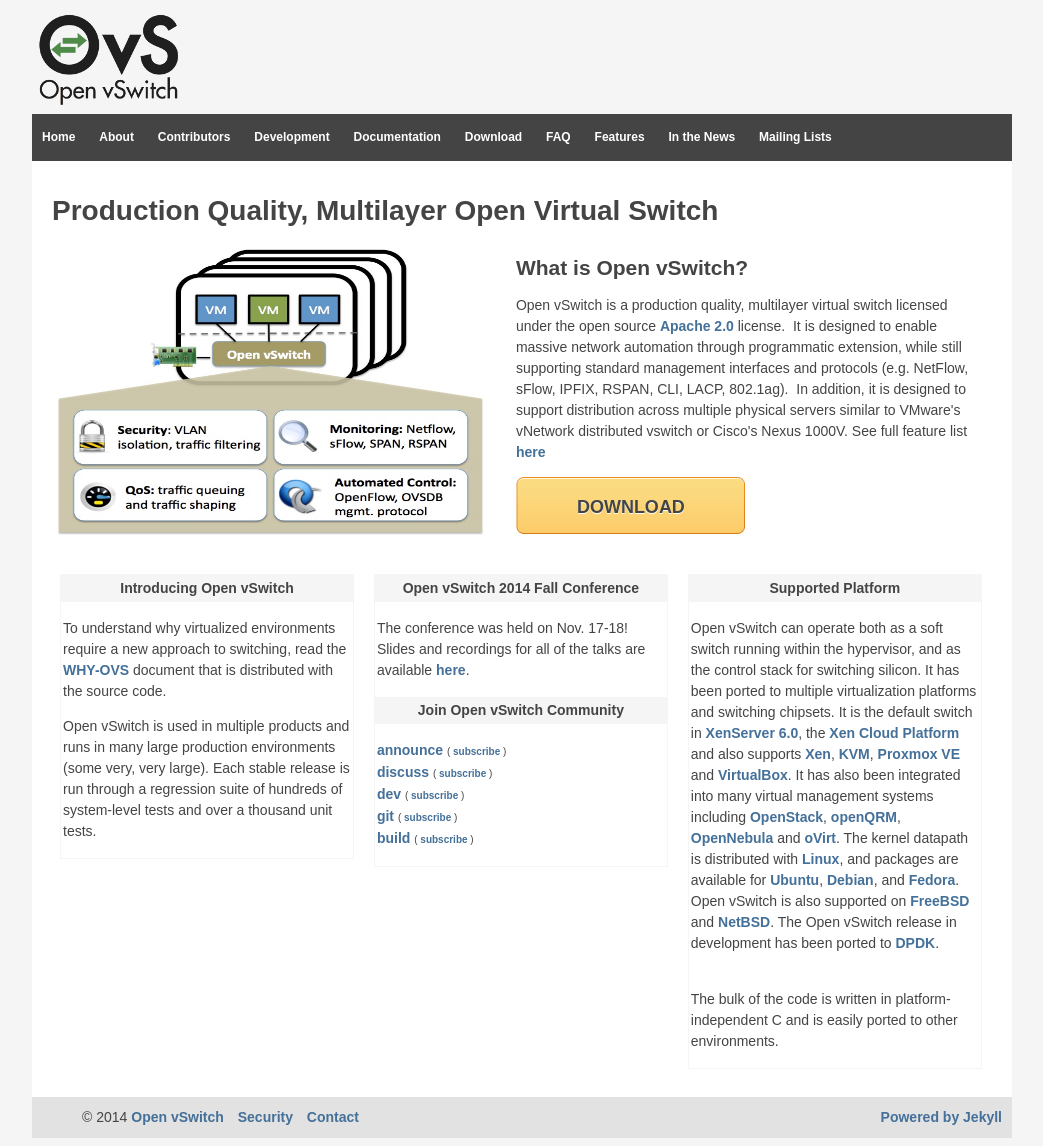
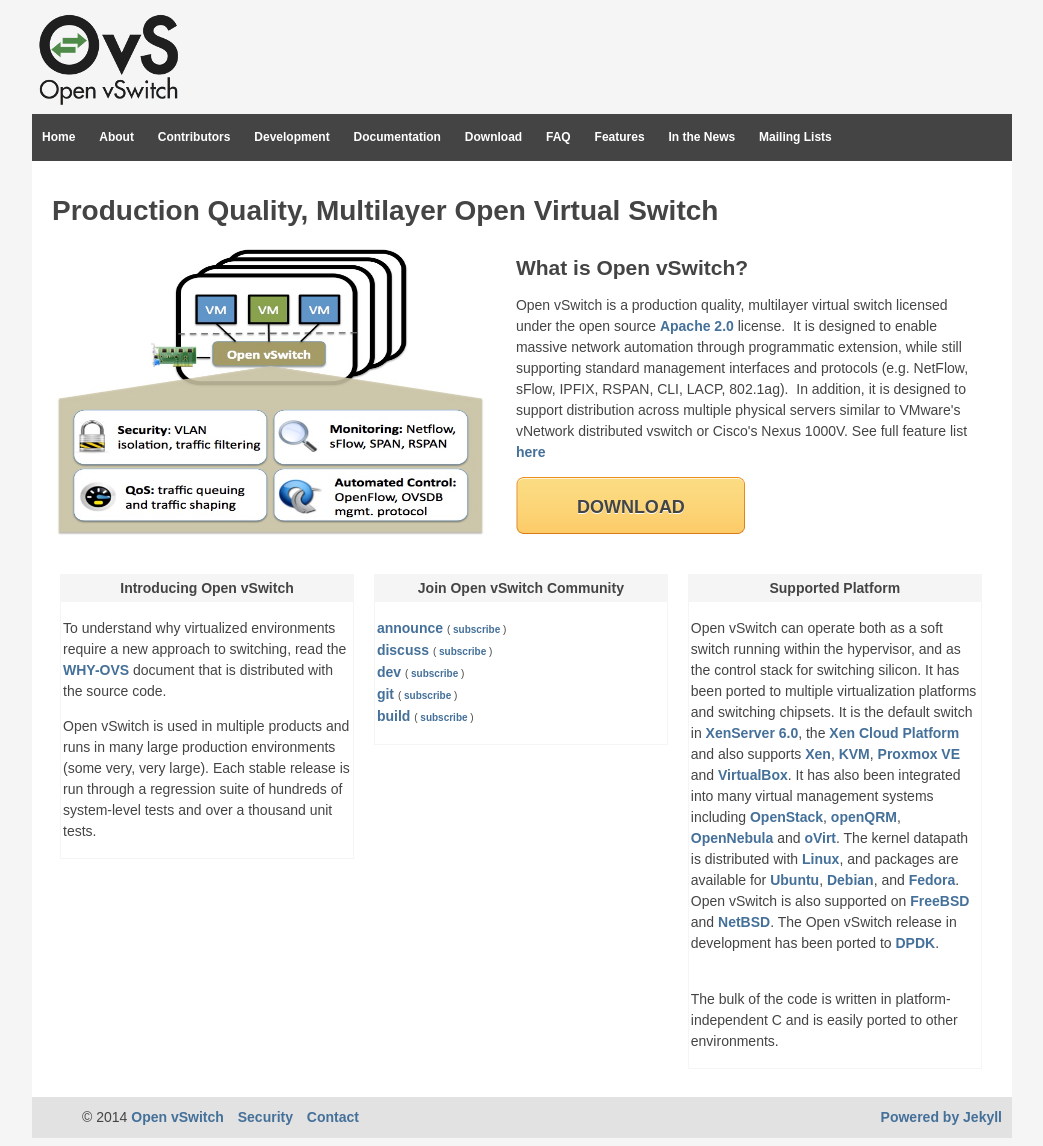
Before and after one commit to openvswitch/openvswitch.github.io, a Jekyll site: the page built from index.html, in a window 1280 px wide. Shown: the whole page, without its empty margins (118-1161 px from the left). Built offline with Jekyll 4.4.1, drawn with Linux system fonts in a browser that asks for light colours.

Commit message:
index: Remove mention of ovscon.
It happened a long time ago now...

```diff
--- a/index.html
+++ b/index.html
@@ -50,16 +50,6 @@
 
     <div class="onethirdcolumn widget">
         <div class="widget-title">
-            Open vSwitch 2014 Fall Conference
-        </div>
-        <div class="textwidget">
-          <p>
-	    The conference was held on Nov. 17-18!  Slides and
-            recordings for all of the talks are available
-            <a href="support/ovscon2014">here</a>.
-	  </p>
-	</div>
-        <div class="widget-title">
             Join Open vSwitch Community
         </div>
         <div class="textwidget">
```
